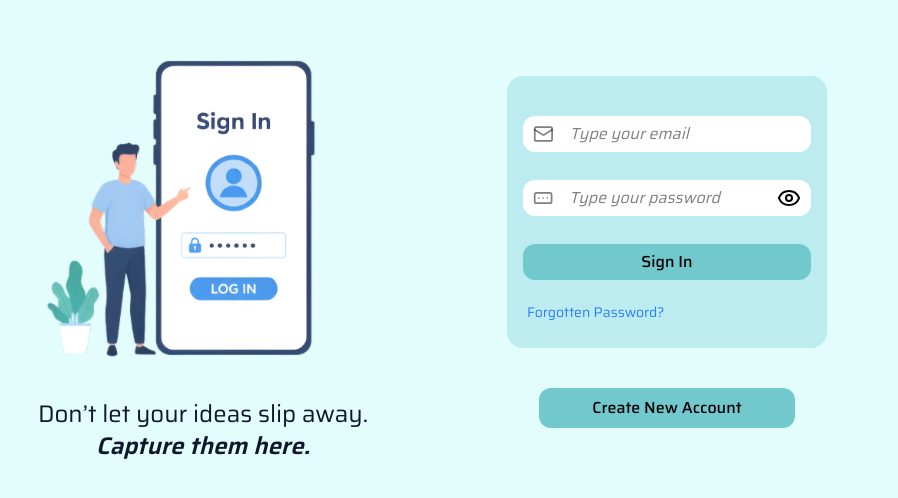
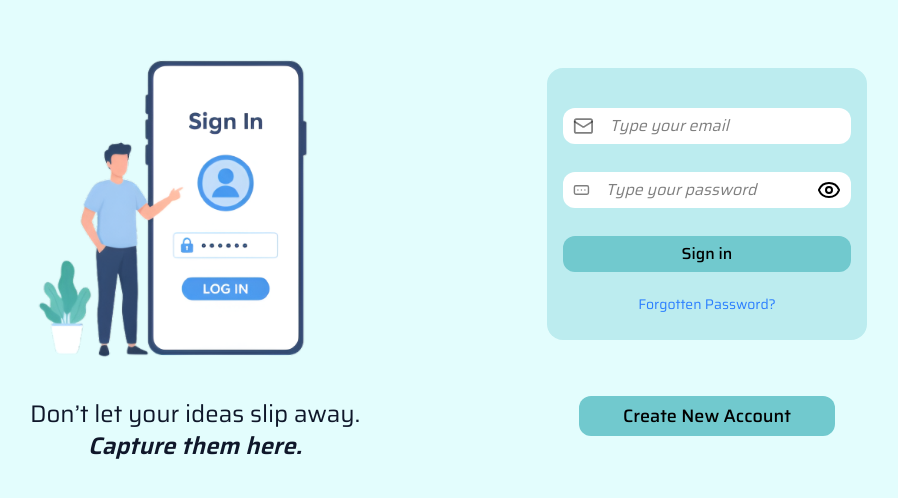
Before and after one commit to ArveonTech/MyChapter, a React (Vite) app in the folder mychapter-frontend/: page /auth/signin in a window 1280 px wide. Shown: the part 152-650 px from the top of the page, without its empty margins (205-1103 px from the left). Built offline with nearby package versions, Linux system fonts and the light colour scheme.

Commit message:
feat(ui): add sign-in interface

```diff
--- /dev/null
+++ b/mychapter-frontend/src/components/atoms/ButtonComponent.jsx
@@ -0,0 +1,5 @@
+const ButtonComponents = ({ className, content }) => {
+  return <button className={className}>{content}</button>;
+};
+
+export default ButtonComponents;
--- /dev/null
+++ b/mychapter-frontend/src/components/atoms/ImageComponent.jsx
@@ -0,0 +1,5 @@
+const ImageComponents = ({ imageSource, alternativeImage }) => {
+  return <img src={imageSource} alt={alternativeImage} />;
+};
+
+export default ImageComponents;
--- /dev/null
+++ b/mychapter-frontend/src/components/atoms/InputComponents.jsx
@@ -0,0 +1,5 @@
+const InputComponents = ({ attribut, classname, action }) => {
+  return <input type={attribut.type} name={attribut.name} value={attribut?.value} autoComplete={attribut?.autoComplete} placeholder={attribut.placeholder} className={classname} onChange={action} />;
+};
+
+export default InputComponents;
--- a/mychapter-frontend/src/components/atoms/inputComponent.jsx
+++ /dev/null
@@ -1,3 +0,0 @@
-export const inputComponent = (type, placeholder) => {
-  return <input type="type" />;
-};
--- /dev/null
+++ b/mychapter-frontend/src/components/molecules/CreateAccount.jsx
@@ -0,0 +1,13 @@
+import { Link } from "react-router-dom";
+
+const CreateAccount = () => {
+  return (
+    <div className="w-full sm:w-64 h-10 bg-bgInteractive rounded-xl mx-auto mt-10 px-5 flex justify-center items-center hover:bg-bgHighlight cursor-pointer">
+      <Link to="/auth/signup" className="font-medium text-[clamp(10px,2.5vw,18px)] ">
+        Create New Account
+      </Link>
+    </div>
+  );
+};
+
+export default CreateAccount;
--- /dev/null
+++ b/mychapter-frontend/src/components/molecules/EmailField.jsx
@@ -0,0 +1,13 @@
+import { Mail } from "lucide-react";
+import InputComponents from "../atoms/InputComponents";
+
+const EmailField = ({ attributEmail, handleChangeInputSigninForm }) => {
+  return (
+    <div className="h-9 w-full flex items-center gap-4 bg-white rounded-xl pl-2.5">
+      <Mail strokeOpacity={0.5} />
+      <InputComponents attribut={attributEmail} classname="w-full placeholder:italic focus:outline-none ring-0" action={handleChangeInputSigninForm} />
+    </div>
+  );
+};
+
+export default EmailField;
--- /dev/null
+++ b/mychapter-frontend/src/components/molecules/ImageWithCaptionSigninComponent.jsx
@@ -0,0 +1,14 @@
+import ImageComponents from "../atoms/imageComponent";
+
+const ImageWithCaptionSigninComponents = () => {
+  return (
+    <div className="w-8/12 sm:w-72 mx-auto md:mx-0 md:w-80 lg:w-96">
+      <ImageComponents imageSource="/images/signin_image.png" alternativeImage="Singin-image" />
+      <p className="text-2xl text-center text-textprimary hidden md:block">
+        Don’t let your ideas slip away. <span className="font-semibold italic">Capture them here.</span>
+      </p>
+    </div>
+  );
+};
+
+export default ImageWithCaptionSigninComponents;
--- /dev/null
+++ b/mychapter-frontend/src/components/molecules/PasswordField.jsx
@@ -0,0 +1,14 @@
+import { Eye, EyeClosed, RectangleEllipsis } from "lucide-react";
+import InputComponents from "../atoms/InputComponents";
+
+const PasswordField = ({ attributPassword, handleChangeInputSigninForm, showPassword, setShowPassword }) => {
+  return (
+    <div className="h-9 w-full flex justify-between items-center gap-4 bg-white rounded-xl pl-2.5">
+      <RectangleEllipsis strokeOpacity={0.5} />
+      <InputComponents attribut={attributPassword} classname="w-full placeholder:italic focus:outline-none ring-0" action={handleChangeInputSigninForm} />
+      <div className="pr-2.5">{showPassword ? <EyeClosed onClick={() => setShowPassword(!showPassword)} className="cursor-pointer" /> : <Eye onClick={() => setShowPassword(!showPassword)} className="cursor-pointer" />}</div>
+    </div>
+  );
+};
+
+export default PasswordField;
--- /dev/null
+++ b/mychapter-frontend/src/components/organisms/FormSigninComponent.jsx
@@ -0,0 +1,34 @@
+import { Link } from "react-router-dom";
+import ButtonComponents from "../atoms/buttonComponent";
+import EmailField from "../molecules/EmailField";
+import PasswordField from "../molecules/PasswordField";
+import CreateAccount from "../molecules/CreateAccount";
+
+const FormSigninComponent = ({ attributEmail, attributPassword, handleChangeInputSigninForm, showPassword, setShowPassword }) => {
+  return (
+    <div className="bg-bgSurfaceElevated w-10/12 sm:w-80 mx-auto md:mx-0 mt-7 pt-10 pb-6 rounded-2xl flex flex-col items-center">
+      <form className="w-10/12 sm:w-72 flex flex-col gap-7">
+        <EmailField attributEmail={attributEmail} handleChangeInputSigninForm={handleChangeInputSigninForm} />
+        <PasswordField attributPassword={attributPassword} handleChangeInputSigninForm={handleChangeInputSigninForm} showPassword={showPassword} setShowPassword={setShowPassword} />
+        <ButtonComponents className="bg-bgInteractive h-9 rounded-xl font-medium cursor-pointer hover:bg-bgHighlight" content="Sign in" />
+      </form>
+
+      <div className="mt-5">
+        <Link to="/auth/verify-email" className="text-blue-500 text-sm cursor-pointer">
+          Forgotten Password?
+        </Link>
+      </div>
+    </div>
+  );
+};
+
+const FormSigninWithFooter = (props) => (
+  <div className="flex flex-col items-center">
+    <FormSigninComponent {...props} />
+    <div className="mt-4">
+      <CreateAccount />
+    </div>
+  </div>
+);
+
+export default FormSigninWithFooter;
--- a/mychapter-frontend/src/components/pages/SigninPages.jsx
+++ b/mychapter-frontend/src/components/pages/SigninPages.jsx
@@ -1,10 +1,10 @@
-import { Eye, EyeClosed, Mail, RectangleEllipsis } from "lucide-react";
 import { useState } from "react";
-import { Link } from "react-router-dom";
+import ImageWithCaptionSigninComponents from "../molecules/ImageWithCaptionSigninComponent";
+import FormSigninComponent from "../organisms/FormSigninComponent";
 
 const SigninPages = () => {
   const [inputFormSigninValue, setinputFormSigninValue] = useState({
-    emai: "",
+    email: "",
     password: "",
   });
 
@@ -17,62 +17,32 @@ const SigninPages = () => {
     }));
   };
 
+  console.info(inputFormSigninValue);
+
   const [showPassword, setShowPassword] = useState(false);
 
+  const attributEmail = {
+    type: "text",
+    name: "email",
+    value: inputFormSigninValue.email,
+    autoComplete: "email",
+    placeholder: "Type your email",
+  };
+
+  const attributPassword = {
+    type: showPassword ? "text" : "password",
+    name: "password",
+    value: inputFormSigninValue.password,
+    autoComplete: "current-password",
+    placeholder: "Type your password",
+  };
+
   return (
-    <div className="min-h-screen bg-bgPage md:flex md:justify-center md:items-center md:gap-20 md:px-10 pb-5">
-      <div className="w-8/12 sm:w-72 mx-auto md:mx-0 md:w-80 lg:w-96">
-        <img src="/images/signin_image.png" alt="image signin" />
-        <p className="text-2xl text-center text-textprimary hidden md:block">
-          Don’t let your ideas slip away. <span className="font-semibold italic">Capture them here.</span>
-        </p>
+    <div className="min-h-screen bg-bgPage md:flex md:justify-center md:items-center md:gap-40 md:px-10 pb-5">
+      <div className="md:w-80 lg:w-96 md:flex md:justify-center">
+        <ImageWithCaptionSigninComponents />
       </div>
-      <div className="md:w-80 lg:w-96">
-        <div className="bg-bgSurfaceElevated w-10/12 sm:w-80 h-[17rem] mx-auto mt-7 pt-10  rounded-2xl">
-          <form className="w-10/12 sm:w-72 mx-auto flex flex-col gap-7">
-            <div className="h-9 w-full flex items-center gap-4 bg-white rounded-xl pl-2.5">
-              <Mail strokeOpacity={0.5} />
-              <input
-                type="text"
-                name="email"
-                value={inputFormSigninValue.emai}
-                autoComplete="email"
-                placeholder="Type your email"
-                className="w-full placeholder:italic focus:outline-none ring-0"
-                onChange={(input) => handleChangeInputSigninForm(input)}
-              />
-            </div>
-            <div className="h-9 w-full flex justify-between items-center bg-white rounded-xl pl-2.5">
-              <div className="flex items-center gap-4 h-full">
-                <RectangleEllipsis strokeOpacity={0.5} />
-                <input
-                  type={showPassword ? "text" : "password"}
-                  name="password"
-                  value={inputFormSigninValue.password}
-                  autoComplete="current-password"
-                  placeholder="Type your password"
-                  className="w-full placeholder:italic focus:outline-none ring-0"
-                  onChange={(input) => handleChangeInputSigninForm(input)}
-                />
-              </div>
-              <div className="pr-2.5">{showPassword ? <EyeClosed onClick={() => setShowPassword(!showPassword)} className="cursor-pointer" /> : <Eye onClick={() => setShowPassword(!showPassword)} className="cursor-pointer" />}</div>
-            </div>
-            <button type="submit" className="bg-bgInteractive h-9 rounded-xl font-medium cursor-pointer hover:bg-bgHighlight">
-              Sign In
-            </button>
-          </form>
-          <div className="ml-5 mt-5">
-            <Link to="/auth/verify-email" className="text-blue-500 text-sm cursor-pointer">
-              Forgotten Password?
-            </Link>
-          </div>
-        </div>
-        <div className="w-10/12 sm:w-64 h-10 bg-bgInteractive rounded-xl mx-auto mt-10 flex justify-center items-center hover:bg-bgHighlight cursor-pointer">
-          <Link to="/auth/signup" className="font-medium">
-            Create New Account
-          </Link>
-        </div>
-      </div>
+      <FormSigninComponent attributEmail={attributEmail} attributPassword={attributPassword} handleChangeInputSigninForm={handleChangeInputSigninForm} showPassword={showPassword} setShowPassword={setShowPassword} />
     </div>
   );
 };
```
